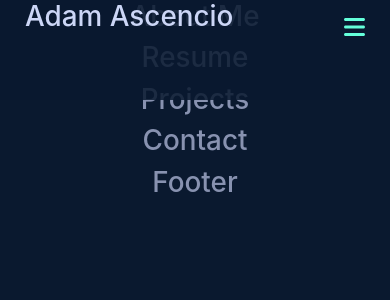
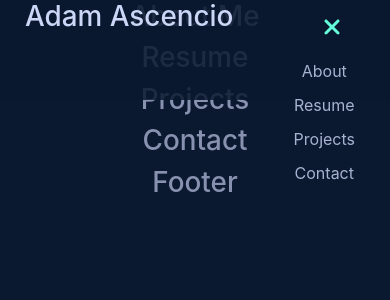
Before and after one commit to adamascencio/portfolio, a React (Create React App) app: page / in a window 390 px wide. Both pictures are taken after a click on the button 354 px from the left and 27 px from the top of the page. Shown: the top 300 px of the page. Built offline with nearby package versions, Linux system fonts and the light colour scheme.

Commit message:
complete navbar for mobile/desktop

```diff
--- a/src/components/Navbar/Navbar.jsx
+++ b/src/components/Navbar/Navbar.jsx
@@ -1,7 +1,7 @@
 import { useState } from 'react';
 import { navLinks } from '../../config';
 import { FontAwesomeIcon } from '@fortawesome/react-fontawesome';
-import { faBars } from '@fortawesome/free-solid-svg-icons';
+import { faBars, faXmark } from '@fortawesome/free-solid-svg-icons';
 import styled from 'styled-components';
 import './Navbar.css';
 
@@ -45,14 +45,23 @@ const StyledHamburgerButton = styled.button`
   }
 `;
 
-const StyledLinks = styled.div`
+const StyledXmarkButton = styled.button`
+  display: none;
+  @media (max-width: 768px) {
+    display: inline-block;
+    postion: relative;
+    z-index: 10;
+    margin-right: -15px;
+    padding: 15px;
+    border: 0;
+    background-color: transparent;
+    color: inherit;
+  }
+`;
+
+const StyledHorizontalLinks = styled.div`
   display: flex;
   align-items: center;
-
-  @media (max-width: 768px) {
-    display: none;
-  }
-
   ul {
     display: flex;
     justify-content: flex-end;
@@ -74,6 +83,41 @@ const StyledLinks = styled.div`
       }
     }
   }
+
+  @media (max-width: 768px) {
+    display: none;
+  }
+`;
+
+const StyledVerticalLinks = styled.div`
+  display: flex;
+  flex-direction: column;
+  ul {
+    display: flex;
+    flex-direction: column;
+    justify-content: flex-start;
+    padding: 0;
+    margin: 0;
+    list-style: none;
+
+    li {
+      margin: 5px 0;
+      position: relative;
+
+      a {
+        padding: 10px;
+        color: var(--light-slate);
+      }
+
+      a:hover {
+        color: var(--green);
+      }
+    }
+  }
+
+    @media (min-width: 769px) {
+      display: none;
+  }
 `;
 
 export default function Navbar() {
@@ -93,14 +137,23 @@ export default function Navbar() {
     <StyledHeader>
       <StyledNav>
         <h1>Adam Ascencio</h1>
-        <StyledHamburgerButton onClick={toggleMenu}>
-          <FontAwesomeIcon icon={faBars} color='var(--green)' size='xl'/>
-        </StyledHamburgerButton>
-        <StyledLinks>
-          <ul>
-            {LinkLineItems}
-          </ul>
-        </StyledLinks>
+        {menuDropdown ? (
+          <StyledVerticalLinks>
+            <StyledXmarkButton onClick={toggleMenu}>
+              <FontAwesomeIcon icon={faXmark} color='var(--green)' size='xl' />
+            </StyledXmarkButton>
+            <ul>{LinkLineItems}</ul>
+          </StyledVerticalLinks>
+        )
+        :
+        (
+          <StyledHamburgerButton onClick={toggleMenu}>
+            <FontAwesomeIcon icon={faBars} color='var(--green)' size='xl'/>
+          </StyledHamburgerButton>
+        )}
+        <StyledHorizontalLinks>
+          <ul>{LinkLineItems}</ul>
+        </StyledHorizontalLinks>
       </StyledNav>
     </StyledHeader>
   );
```
